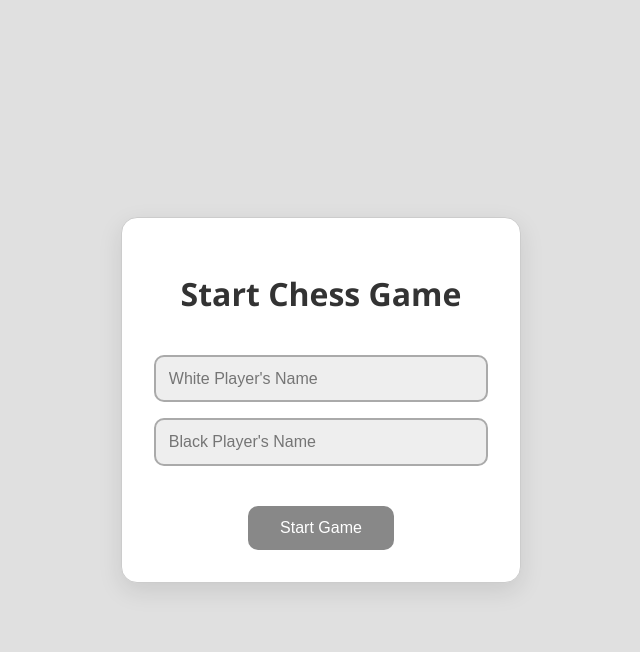
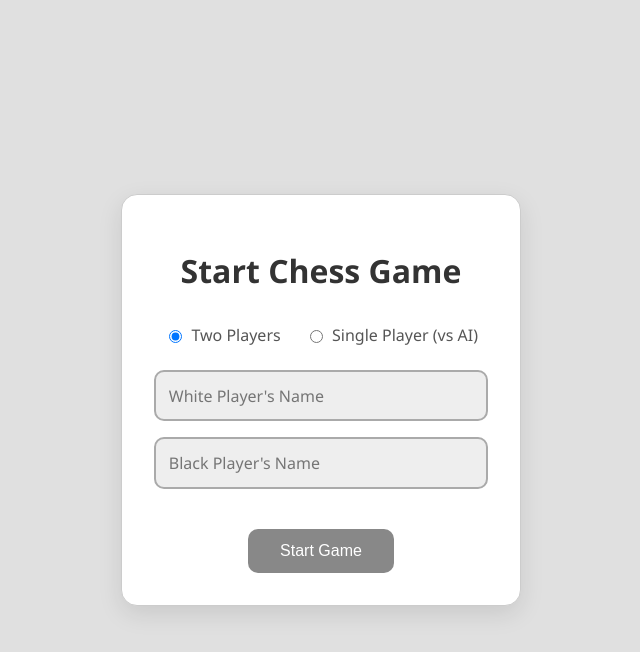
Before and after one commit to mmugheesali/Chess-Game, a Flask app: page / in a window 1280 px wide. Shown: the top 652 px of the page, without its empty margins (319-959 px from the left). Run offline with Flask 3, Linux system fonts and the light colour scheme; parts of the project's set-up code (start-up, migrations or seed data) failed here and were passed over.

Commit message:
Add game mode selection and improve starting page functionality
- Implement radio buttons for selecting between two-player and single-player modes.
- Update event listeners to handle game mode changes and adjust input fields accordingly.
- Enhance styling for player name inputs and AI difficulty dropdown.

```diff
--- a/static/css/style.css
+++ b/static/css/style.css
@@ -126,6 +126,34 @@ body {
 /* Hover effect for the button. */
 #starting-page-body button:hover {
     background-color: #666;
+}
+
+#game-mode-selection {
+    margin-bottom: 1em;
+    display: flex;
+    justify-content: center;
+    gap: 1.5em;
+    color: #555;
+}
+
+/* Styles for the player name input fields and AI difficulty dropdown. */
+#starting-page-body input[type="text"],
+#starting-page-body select {
+    width: 100%;
+    padding: 0.8em;
+    margin: 0.5em 0;
+    border: 2px solid #aaa;
+    background-color: #eee;
+    border-radius: 10px;
+    font-size: 1em;
+    font-family: 'Segoe UI', sans-serif;
+}
+
+#game-mode-selection label {
+    cursor: pointer;
+    display: flex;
+    align-items: center;
+    gap: 0.4em;
 }
 
 /* --- Error States --- */
@@ -562,8 +590,9 @@ body {
 
 /* A simple helper class to hide elements completely. */
 .hidden {
-    display: none;
+    display: none !important;
 }
+
 
 
 /*
--- a/static/js/script.js
+++ b/static/js/script.js
@@ -69,20 +69,7 @@ document.addEventListener("DOMContentLoaded", function () {
 
     // --- Logic for the Starting Page ---
     if (pageId === "starting-page-body") {
-        const startButton = document.getElementById("start_button");
-        const whiteInput = document.getElementById("white_player");
-        const blackInput = document.getElementById("black_player");
-
-        if (startButton) {
-            startButton.addEventListener("click", startGame);
-        }
-        // Allow pressing 'Enter' in input fields to start the game
-        whiteInput.addEventListener("keyup", (e) => { if (e.key === "Enter") startGame(); });
-        blackInput.addEventListener("keyup", (e) => { if (e.key === "Enter") startGame(); });
-
-        // Clear error messages when the user starts typing
-        whiteInput.addEventListener('input', clearStartError);
-        blackInput.addEventListener('input', clearStartError);
+        setupStartingPageListeners();
     }
     // --- Logic for the Main Chess Game Page ---
     else if (pageId === "chess-body") {
@@ -102,6 +89,52 @@ async function initializeBoard() {
     await updateGameState(); // Fetch initial state and render
     setupSquareEventListeners(); // Add interactivity to squares
     document.querySelector(".board").classList.add("ready"); // Show board to prevent FOUC
+}
+
+
+/**
+ * Sets up all event listeners for the starting page.
+ */
+function setupStartingPageListeners() {
+    const startButton = document.getElementById("start_button");
+    const whiteInput = document.getElementById("white_player");
+    const blackInput = document.getElementById("black_player");
+    const gameModeRadios = document.querySelectorAll('input[name="game_mode"]');
+
+    if (startButton) {
+        startButton.addEventListener("click", startGame);
+    }
+    // Allow pressing 'Enter' in input fields to start the game
+    whiteInput.addEventListener("keyup", (e) => { if (e.key === "Enter") startGame(); });
+    blackInput.addEventListener("keyup", (e) => { if (e.key === "Enter") startGame(); });
+
+    // Clear error messages when the user starts typing
+    whiteInput.addEventListener('input', clearStartError);
+    blackInput.addEventListener('input', clearStartError);
+
+    // Add listeners for game mode change
+    gameModeRadios.forEach(radio => {
+        radio.addEventListener('change', handleGameModeChange);
+    });
+}
+
+/**
+ * Handles the change of the game mode radio buttons.
+ * Shows/hides the black player name input or the AI difficulty dropdown.
+ */
+function handleGameModeChange() {
+    const selectedMode = document.querySelector('input[name="game_mode"]:checked').value;
+    const blackPlayerInput = document.getElementById('black_player_input_container');
+    const aiDifficultySelect = document.getElementById('ai_difficulty_container');
+
+    if (selectedMode === 'single_player') {
+        blackPlayerInput.classList.add('hidden');
+        aiDifficultySelect.classList.remove('hidden');
+    } else { // two_player
+        blackPlayerInput.classList.remove('hidden');
+        aiDifficultySelect.classList.add('hidden');
+    }
+    clearStartError(); // Clear errors when mode changes
 }
 
 
@@ -450,19 +483,24 @@ function showStartError(message) {
     const errorEl = document.getElementById('start_error_message');
     const whiteInput = document.getElementById('white_player');
     const blackInput = document.getElementById('black_player');
+    const selectedMode = document.querySelector('input[name="game_mode"]:checked').value;
 
     errorEl.textContent = message;
     errorEl.classList.add('visible');
 
     if (!whiteInput.value.trim()) whiteInput.classList.add('input-error');
-    if (!blackInput.value.trim()) blackInput.classList.add('input-error');
+    if (selectedMode == 'two_player' && !blackInput.value.trim()) {
+        blackInput.classList.add('input-error')
+    };
 }
 
 /**
  * Clears any visible error messages and input highlighting on the starting page.
  */
 function clearStartError() {
-    document.getElementById('start_error_message').classList.remove('visible');
+    const errorEl = document.getElementById('start_error_message');
+    errorEl.textContent = ''; // Clear the message text
+    errorEl.classList.remove('visible'); // Hide the element by removing the class
     document.getElementById('white_player').classList.remove('input-error');
     document.getElementById('black_player').classList.remove('input-error');
 }
@@ -479,14 +517,27 @@ function clearStartError() {
  */
 function startGame() {
     const whitePlayer = document.getElementById("white_player").value.trim();
-    const blackPlayer = document.getElementById("black_player").value.trim();
     const startButton = document.getElementById("start_button");
+    const selectedMode = document.querySelector("input[name='game_mode']:checked").value
 
     clearStartError();
 
-    if (!whitePlayer || !blackPlayer) {
-        showStartError("Please enter names for both players.");
-        return;
+    let payload = {};
+
+    if (selectedMode === 'two_player') {
+        const blackPlayer = document.getElementById("black_player").value.trim();
+        if (!whitePlayer || !blackPlayer) {
+            showStartError("Please enter names for both players.");
+            return;
+        }
+        payload = { player_white: whitePlayer, player_black: blackPlayer };
+    } else { //single_player
+        const aiDifficulty = document.getElementById("ai_difficulty").value;
+        if (!whitePlayer) {
+            showStartError("Please enter a name for the white player.");
+            return;
+        }
+        payload = { player_white: whitePlayer, player_black: `AI (${aiDifficulty})`, ai_difficulty: aiDifficulty };
     }
 
     // Disable button to prevent multiple clicks
@@ -496,7 +547,7 @@ function startGame() {
     fetch("/start", {
         method: "POST",
         headers: { "Content-Type": "application/json" },
-        body: JSON.stringify({ player_white: whitePlayer, player_black: blackPlayer })
+        body: JSON.stringify(payload)
     })
         .then(async (response) => {
             const data = await response.json();
--- a/templates/starting_page.html
+++ b/templates/starting_page.html
@@ -12,14 +12,35 @@
     <div class="container">
         <h1>Start Chess Game</h1>
 
+        <div id="game-mode-selection">
+            <label>
+                <input type="radio" name="game_mode" value="two_player" checked> Two Players
+            </label>
+            <label>
+                <input type="radio" name="game_mode" value="single_player"> Single Player (vs AI)
+            </label>
+        </div>
+
         <!-- Input field for the white player's name. -->
         <input type="text" id="white_player" placeholder="White Player's Name" />
 
-        <!-- Input field for the black player's name. -->
-        <input type="text" id="black_player" placeholder="Black Player's Name" />
+        <!-- Container for the second player's input, shown for two-player mode -->
+        <div id="black_player_input_container">
+            <input type="text" id="black_player" placeholder="Black Player's Name" />
+        </div>
+
+
+        <!-- Container for the AI difficulty, shown for single-player mode -->
+        <div id="ai_difficulty_container" class="hidden">
+            <select id="ai_difficulty">
+                <option value="easy">Easy</option>
+                <option value="medium">Medium</option>
+                <option value="hard">Hard</option>
+            </select>
+        </div>
 
         <!-- This paragraph element is used to display validation errors, such as missing player names. -->
-        <p id="start_error_message" class="error_text"></p>
+        <p id="start_error_message" class="error_text" opacity="0"></p>
 
         <!-- The button that initiates the game start process. -->
         <button id="start_button">Start Game</button>
```
